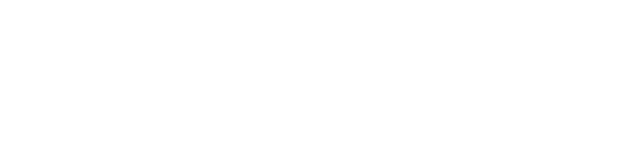
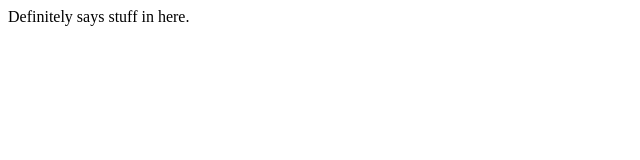
Before and after one commit to westoncb/hypothesis-site, a plain HTML site: page src/home.html in a window 1280 px wide. Shown: the whole page, without its empty margins (0-640 px from the left). Drawn offline with Linux system fonts and the light colour scheme.

Commit message:
Nothing really happened. Just thought I'd let you know.
In case you cared for some reason.

```diff
--- a/src/home.html
+++ b/src/home.html
@@ -2,8 +2,10 @@
 	<head> <title> Hypotheses! Home </title>
 	</head>
 
-
-
+	<body>
+		<div id="banner"> Definitely says stuff in here.
+		</div>
+	</body>
 
 
 
```
